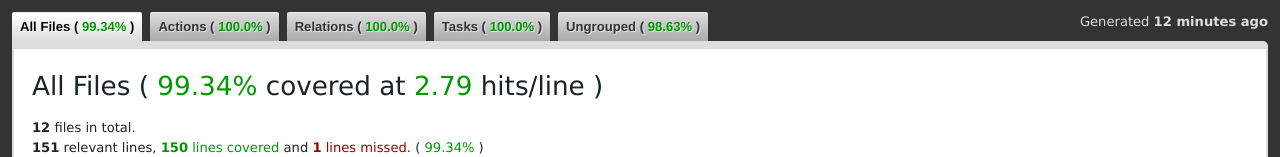
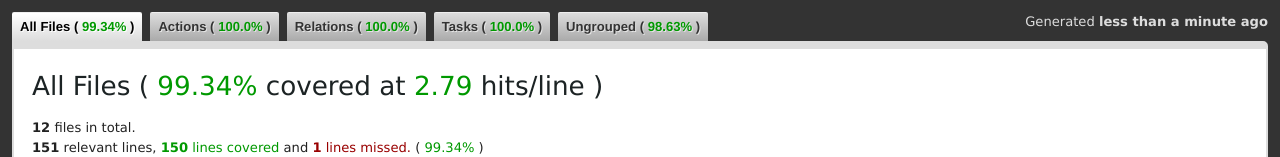
Before and after one commit to yurusov/servers-com-test, a plain HTML site: page index.html in a window 1280 px wide. Shown: the top 157 px of the page. Drawn offline with Linux system fonts and the light colour scheme.

Commit message:
deploy: 183f5d2817c044b680b36485008615e30575b1e6

```diff
--- a/index.html
+++ b/index.html
@@ -14,7 +14,7 @@
       <img src="./assets/0.12.3/loading.gif" alt="loading"/>
     </div>
     <div id="wrapper" class="hide">
-      <div class="timestamp">Generated <abbr class="timeago" title="2023-04-20T09:33:50+00:00">2023-04-20T09:33:50+00:00</abbr></div>
+      <div class="timestamp">Generated <abbr class="timeago" title="2023-04-20T09:45:23+00:00">2023-04-20T09:45:23+00:00</abbr></div>
       <ul class="group_tabs"></ul>
 
       <div id="content">
```
Also changed, not shown: .resultset.json.
